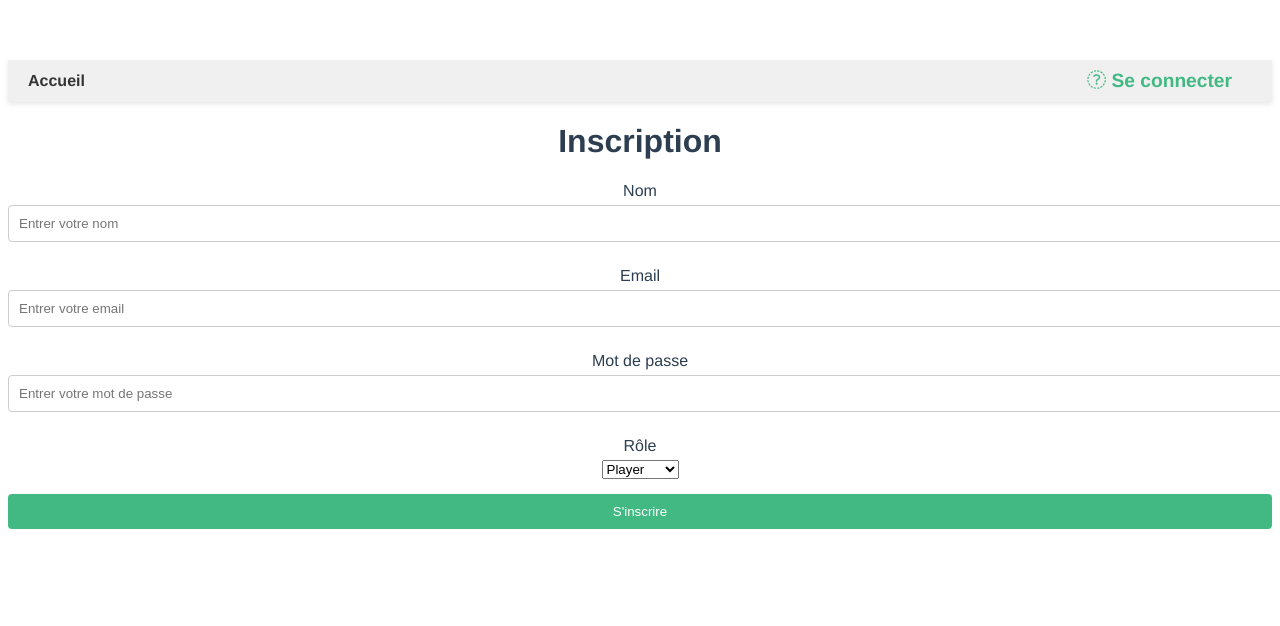
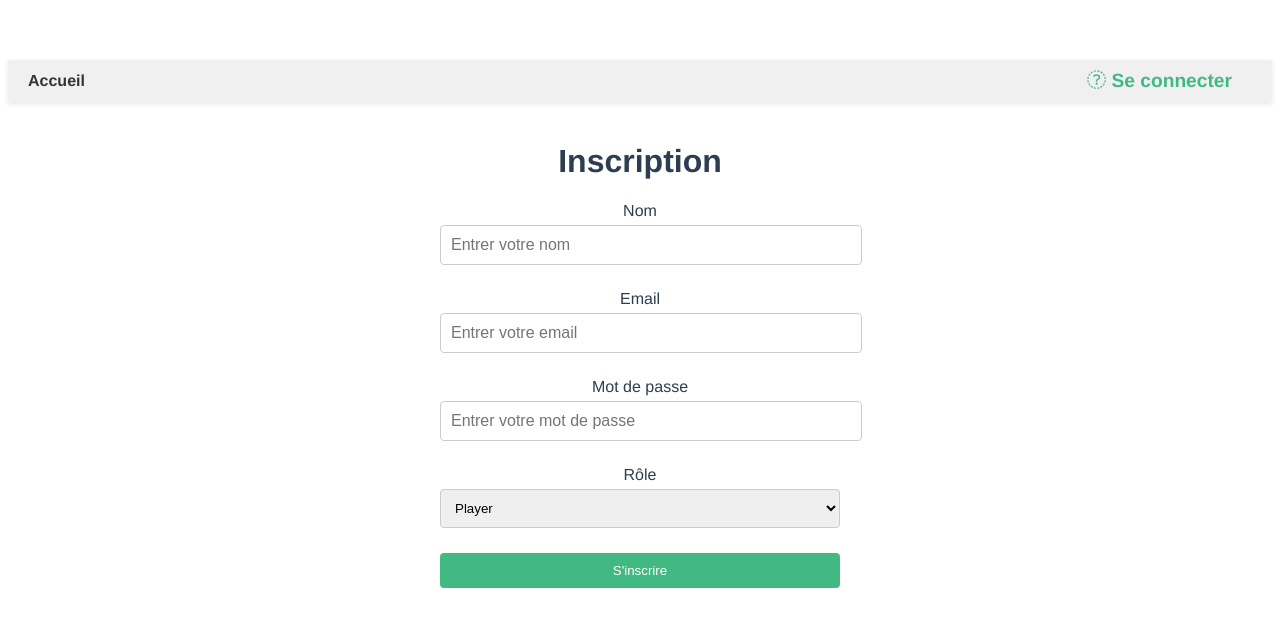
Before and after one commit to JulienRichoz/easy-tourney, a Vue app in the folder frontend/: page /register in a window 1280 px wide. Shown: the top 626 px of the page. Built offline with nearby package versions, Linux system fonts and the light colour scheme.

Commit message:
Refactor router guards and modified form component

```diff
--- a/frontend/src/components/FormInputComponent.vue
+++ b/frontend/src/components/FormInputComponent.vue
@@ -0,0 +1,76 @@
+<template>
+    <div class="form-group">
+      <label :for="id">{{ label }}</label>
+      <input
+        :type="type"
+        :id="id"
+        :placeholder="placeholder"
+        :required="required"
+        :value="modelValue"
+        @input="$emit('update:modelValue', $event.target.value)"
+      />
+    </div>
+  </template>
+
+  <script>
+  export default {
+    name: "FormInputComponent",
+    props: {
+      id: {
+        type: String,
+        required: true,
+      },
+      label: {
+        type: String,
+        required: true,
+      },
+      type: {
+        type: String,
+        default: "text",
+      },
+      modelValue: {
+        type: String,
+        default: "",
+      },
+      placeholder: {
+        type: String,
+        default: "",
+      },
+      required: {
+        type: Boolean,
+        default: false,
+      },
+    },
+  };
+  </script>
+
+  <style scoped>
+  .form-group {
+    margin-bottom: 15px;
+  }
+
+  label {
+    display: block;
+    margin-bottom: 5px;
+    color: #2c3e50; /* même couleur que le label dans LoginPage.vue */
+  }
+
+  input {
+    width: 100%;
+    padding: 10px;
+    margin-bottom: 10px;
+    border: 1px solid #ccc;
+    border-radius: 4px;
+    font-size: 1em;
+  }
+
+  input:focus {
+    outline: none;
+    border-color: #42b983;
+  }
+
+  button {
+    background: none;
+    border: none;
+  }
+  </style>
--- /dev/null
+++ b/frontend/src/router/guards/authGuard.js
@@ -0,0 +1,12 @@
+export function requireAuth(to, from, next, store) {
+  const isAuthenticated = store.state.isAuthenticated;
+  const userRole = store.state.user?.roleId;
+
+  if (to.meta.requiresAuth && !isAuthenticated) {
+    next('/login'); // Redirige vers login si non authentifié
+  } else if (to.meta.role && to.meta.role !== userRole) {
+    next('/'); // Redirige vers la page d'accueil si rôle incorrect
+  } else {
+    next(); // Passe à la route suivante
+  }
+}
--- a/frontend/src/router/index.js
+++ b/frontend/src/router/index.js
@@ -1,5 +1,6 @@
 import { createRouter, createWebHistory } from 'vue-router';
 import store from '../store'; // Si tu utilises Vuex pour gérer les rôles
+import { requireAuth } from './guards/authGuard';
 import AdminPage from '../views/admin/AdminPage.vue';
 import UserPage from '../views/user/UserPage.vue';
 import LoginPage from '../views/auth/LoginPage.vue';
@@ -36,16 +37,7 @@ const router = createRouter({
 });
 
 router.beforeEach((to, from, next) => {
-  const isAuthenticated = store.state.isAuthenticated; // Vérifie si l'utilisateur est authentifié
-  const userRole = store.state.user?.roleId; // Récupère le rôle de l'utilisateur
-
-  if (to.meta.requiresAuth && !isAuthenticated) {
-    next('/login'); // Redirige vers login si l'utilisateur n'est pas authentifié
-  } else if (to.meta.role && to.meta.role !== userRole) {
-    next('/'); // Redirige vers la page d'accueil si l'utilisateur n'a pas le bon rôle
-  } else {
-    next(); // Passe à la route suivante
-  }
+  requireAuth(to, from, next, store);
 });
 
 export default router;
--- /dev/null
+++ b/frontend/src/services/apiService.js
@@ -0,0 +1,18 @@
+import axios from 'axios';
+
+const API_URL = 'http://localhost:3000/api';
+
+const apiService = axios.create({
+    baseURL: API_URL,
+});
+
+// Ajoute le token si disponible
+apiService.interceptors.request.use((config) => {
+    const token = localStorage.getItem('token');
+    if (token) {
+        config.headers['Authorization'] = `Bearer ${token}`;
+    }
+    return config;
+});
+
+export default apiService;
--- a/frontend/src/views/auth/LoginPage.vue
+++ b/frontend/src/views/auth/LoginPage.vue
@@ -2,27 +2,25 @@
   <div class="login-container">
     <h1>Connexion</h1>
     <form @submit.prevent="handleLogin">
-      <div class="form-group">
-        <label for="email">Email</label>
-        <input
+      <!-- Champ email avec FormInputComponent -->
+      <FormInputComponent
+        id="email"
+        label="Email"
         type="email"
         v-model="email"
-          id="email"
         placeholder="Entrer votre email"
         required
       />
-      </div>
 
-      <div class="form-group">
-        <label for="password">Mot de passe</label>
-        <input
+      <!-- Champ mot de passe avec FormInputComponent -->
+      <FormInputComponent
+        id="password"
+        label="Mot de passe"
         type="password"
         v-model="password"
-          id="password"
         placeholder="Entrer votre mot de passe"
         required
       />
-      </div>
 
       <button type="submit">Se connecter</button>
     </form>
@@ -31,12 +29,17 @@
     <p v-if="error">{{ error }}</p>
   </div>
 </template>
+
 <script>
-import axios from "axios";
-import { jwtDecode } from "jwt-decode"; // Corrige l'import
+import apiService from "../../services/apiService";
+import jwtDecode from "jwt-decode";
+import FormInputComponent from "../../components/FormInputComponent.vue";
 
 export default {
   name: "LoginPage",
+  components: {
+    FormInputComponent,
+  },
   data() {
     return {
       email: "",
@@ -47,34 +50,25 @@ export default {
   methods: {
     async handleLogin() {
       try {
-        // 1. Appel à l'API pour se connecter
-        const response = await axios.post("http://localhost:3000/api/auth/login", {
+        const response = await apiService.post("/auth/login", {
           email: this.email,
           password: this.password,
         });
 
-        // 2. Récupérer le token et décoder le JWT pour obtenir le rôle
         const token = response.data.token;
         const decoded = jwtDecode(token);
-        console.log("Decoded token:", decoded); // Ajoute ce log pour voir tout ce qui est décodé
-        console.log("Role ID:", decoded.roleId); // Log du roleId pour vérifier
-        console.log("name:", decoded.name); // Log du roleId pour vérifier
-        // 3. Stocker le token dans le localStorage
+
         localStorage.setItem("token", token);
 
-        // 4. Mettre à jour le store Vuex avec les informations d'authentification
         this.$store.commit("SET_AUTH", {
           isAuthenticated: true,
-          userRole: decoded.roleId, // Met à jour le rôle
-          user: decoded, // Stocke les informations de l'utilisateur
+          userRole: decoded.roleId,
+          user: decoded,
         });
 
-        // 5. Redirection en fonction du rôle
         if (decoded.roleId === 1) {
-          console.log("redirecting to admin");
           this.$router.push("/admin");
         } else {
-          console.log("redirecting to user");
           this.$router.push("/user");
         }
       } catch (err) {
@@ -86,28 +80,10 @@ export default {
 </script>
 
 <style scoped>
-/* Styles inchangés */
 .login-container {
   max-width: 400px;
   margin: 0 auto;
   padding: 20px;
-}
-
-.form-group {
-  margin-bottom: 15px;
-}
-
-label {
-  display: block;
-  margin-bottom: 5px;
-}
-
-input {
-  width: 100%;
-  padding: 10px;
-  margin-bottom: 10px;
-  border: 1px solid #ccc;
-  border-radius: 4px;
 }
 
 button {
@@ -119,4 +95,8 @@ button {
   border-radius: 4px;
   cursor: pointer;
 }
+
+button:hover {
+  background-color: #37a774;
+}
 </style>
--- a/frontend/src/views/auth/RegisterPage.vue
+++ b/frontend/src/views/auth/RegisterPage.vue
@@ -2,21 +2,36 @@
   <div class="register-container">
     <h1>Inscription</h1>
     <form @submit.prevent="handleRegister">
-        <div class="form-group">
-          <label for="name">Nom</label>
-          <input type="text" v-model="name" id="name" placeholder="Entrer votre nom" required />
-        </div>
+      <!-- Champ Nom -->
+      <FormInputComponent
+        id="name"
+        label="Nom"
+        v-model="name"
+        placeholder="Entrer votre nom"
+        required
+      />
 
-        <div class="form-group">
-          <label for="email">Email</label>
-          <input type="email" v-model="email" id="email" placeholder="Entrer votre email" required />
-        </div>
+      <!-- Champ Email -->
+      <FormInputComponent
+        id="email"
+        label="Email"
+        type="email"
+        v-model="email"
+        placeholder="Entrer votre email"
+        required
+      />
 
-        <div class="form-group">
-          <label for="password">Mot de passe</label>
-          <input type="password" v-model="password" id="password" placeholder="Entrer votre mot de passe" required />
-        </div>
+      <!-- Champ Mot de Passe -->
+      <FormInputComponent
+        id="password"
+        label="Mot de passe"
+        type="password"
+        v-model="password"
+        placeholder="Entrer votre mot de passe"
+        required
+      />
 
+      <!-- Champ Rôle -->
       <div class="form-group">
         <label for="role">Rôle</label>
         <select v-model="roleId" id="role" required>
@@ -30,14 +45,19 @@
       <button type="submit">S'inscrire</button>
     </form>
 
-      <p v-if="error">{{ error }}</p>
+    <p v-if="error" class="error-message">{{ error }}</p>
   </div>
 </template>
 
 <script>
-  import axios from 'axios';
+import apiService from "../../services/apiService";
+import FormInputComponent from "../../components/FormInputComponent.vue";
 
 export default {
+  name: "RegisterPage",
+  components: {
+    FormInputComponent,
+  },
   data() {
     return {
       name: '',
@@ -50,7 +70,7 @@
   methods: {
     async handleRegister() {
       try {
-          await axios.post('http://localhost:3000/api/auth/register', {
+        await apiService.post('/auth/register', {
           name: this.name,
           email: this.email,
           password: this.password,
@@ -66,10 +86,8 @@
 };
 </script>
 
-
 <style scoped>
-  /* Styles inchangés */
-  .login-container {
+.register-container {
   max-width: 400px;
   margin: 0 auto;
   padding: 20px;
@@ -84,7 +102,7 @@
   margin-bottom: 5px;
 }
 
-  input {
+select {
   width: 100%;
   padding: 10px;
   margin-bottom: 10px;
@@ -101,4 +119,13 @@
   border-radius: 4px;
   cursor: pointer;
 }
+
+button:hover {
+  background-color: #37a774;
+}
+
+.error-message {
+  color: #ff4d4d;
+  margin-top: 10px;
+}
 </style>
```
Lines whose indentation alone changed are shown as unchanged.
